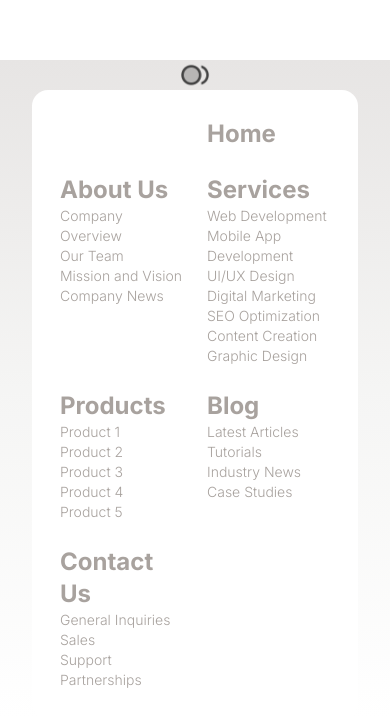
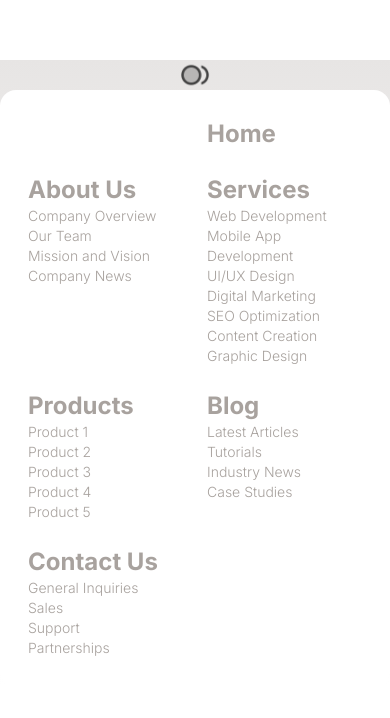
Before and after one commit to Amanuel-1/echoflect, a Next.js app: page / in a window 390 px wide. Shown: the part 1187-1905 px from the top of the page. After the commit the page ends 1873 px from the top, so only its background shows below. Built offline with nearby package versions, Linux system fonts and the light colour scheme; no server answers.

Commit message:
modified the footer

```diff
--- a/app/components/shared/footer/Footer.tsx
+++ b/app/components/shared/footer/Footer.tsx
@@ -11,8 +11,8 @@ const Footer = () => {
   return(
     <section className="absolute w-full overflow-x-hidden bg-gradient-to-t from-white  via-stone-100 to-stone-200 ">
 
-    <footer className='footer-parent bottom-1 w-full container overflow-x-hidden'>
-        <div className=" contaner w-full flex flex-col dark:bg-gradient-to-t dark:from-stone-900 dark:via-stone-950 dark:to-black">
+    <footer className='footer-parent bottom-1 w-full md:px-[2rem] overflow-x-hidden'>
+        <div className=" w-full flex flex-col dark:bg-gradient-to-t dark:from-stone-900 dark:via-stone-950 dark:to-black">
             <div className='flex w-full justify-center grayscale opacity-90 hover:grayscale-0 cursor-pointer rounded-3xl '><Logo isAtTop={false}/></div>
             <div className="body grid grid-cols-2  md:grid-cols-3 lg:grid-cols-4 gap-2 w-full p-5 md:p-14 h-full bg-white dark:bg-stone-900 rounded-2xl">
 
```
